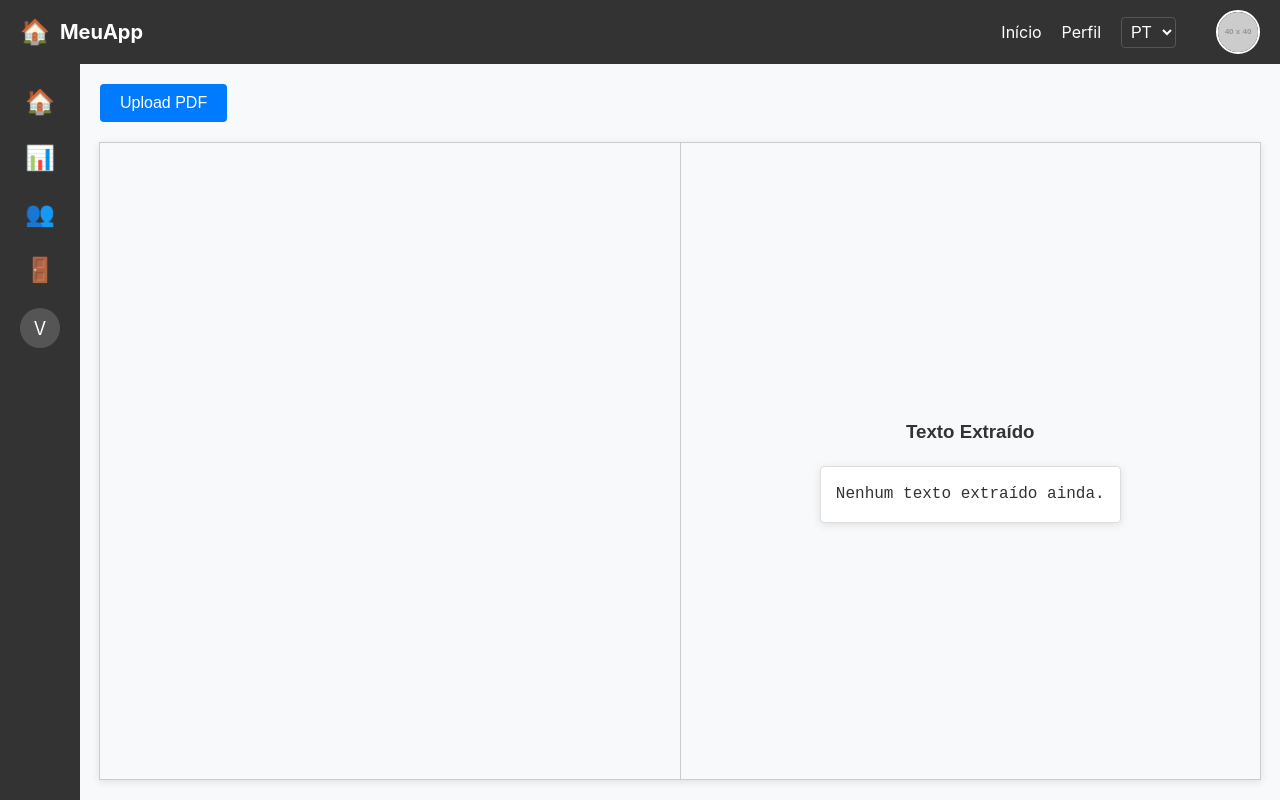
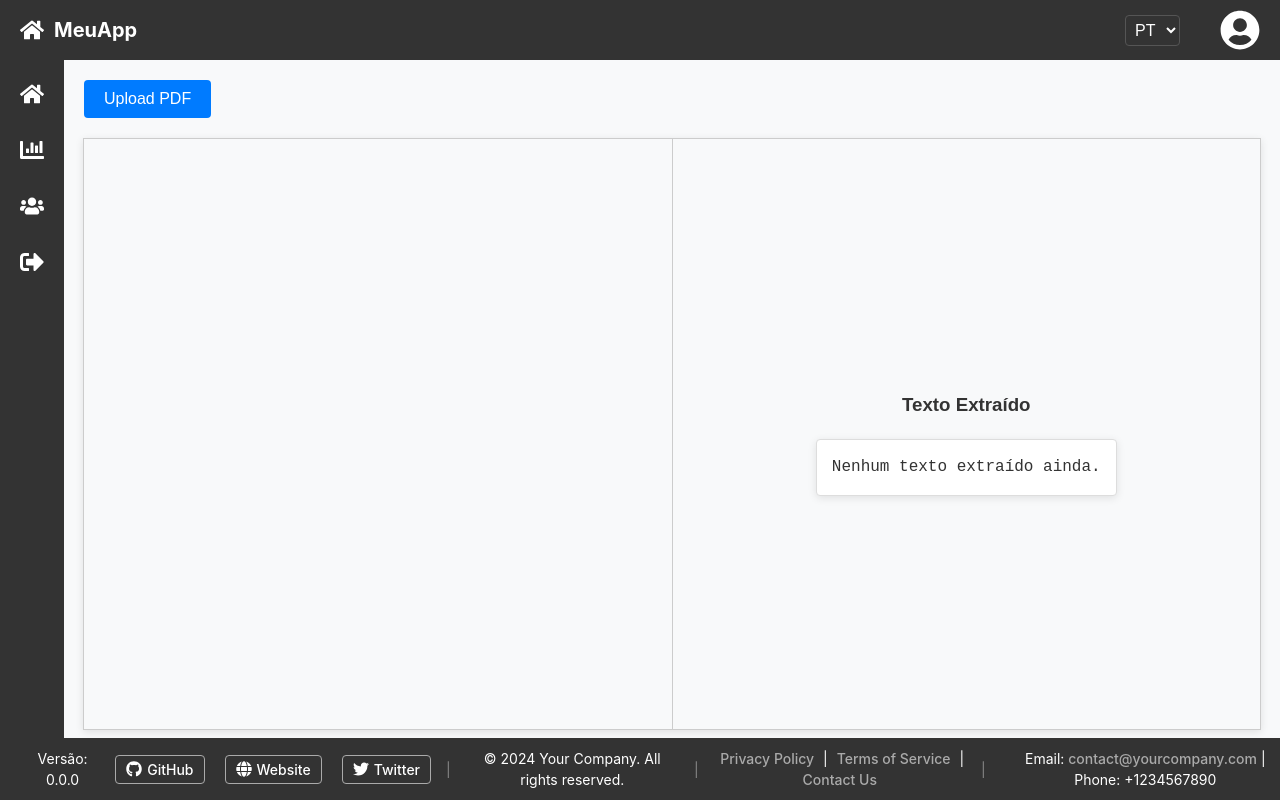
Before and after one commit to notNilton/hexa-nest, a React (Vite) app: page / in a window 1280 px wide. Built offline with nearby package versions, Linux system fonts and the light colour scheme.

Commit message:
Novo Commit

```diff
--- a/package.json
+++ b/package.json
@@ -19,6 +19,7 @@
     "react": "^18.3.1",
     "react-dom": "^18.3.1",
     "react-i18next": "^15.0.1",
+    "react-icons": "^5.3.0",
     "react-router-dom": "^6.26.0"
   },
   "devDependencies": {
--- a/src/components/FooterComp.scss
+++ b/src/components/FooterComp.scss
@@ -2,29 +2,80 @@
   background-color: #333;
   color: white;
   text-align: center;
+  padding: 10px 20px;
+  position: fixed;
+  bottom: 0;
+  left: 0;
+  width: 100%;
 }
 
 .footer-content {
   display: flex;
-  flex-direction: column;
+  justify-content: center;
   align-items: center;
+  flex-wrap: nowrap;
+  /* Prevent wrapping */
+  font-size: 14px;
+
+  .version,
+  .github-button,
+  .website-button,
+  .twitter-button,
+  .copyright,
+  .disclaimer,
+  .contact-info {
+    margin: 0 10px;
+    /* Add space between each element */
   }
 
-.version {
-  color: #aaa;
+  .footer-divider {
+    margin: 0 5px;
+    color: #888;
+    /* Divider color */
   }
 
-.github-button {
+  .github-button,
+  .website-button,
+  .twitter-button {
+    display: flex;
+    align-items: center;
     background-color: transparent;
     border: 1px solid #aaa;
     color: white;
-  padding: 8px 12px;
+    padding: 5px 10px;
     border-radius: 4px;
     cursor: pointer;
-  margin-top: 10px;
-  transition: background-color 0.3s ease;
+    transition: background-color 0.3s ease, border-color 0.3s ease;
+
+    &:hover {
+      background-color: #444;
+      border-color: #fff;
     }
 
-.github-button:hover {
-  background-color: #444;
+    .github-icon,
+    .website-icon,
+    .twitter-icon {
+      margin-right: 5px;
+      font-size: 16px;
     }
+  }
+
+  .disclaimer a {
+    color: #aaa;
+    text-decoration: none;
+    margin: 0 5px;
+
+    &:hover {
+      text-decoration: underline;
+    }
+  }
+
+  .contact-info a {
+    color: #aaa;
+    text-decoration: none;
+
+    &:hover {
+      text-decoration: underline;
+    }
+  }
+}
--- a/src/components/FooterComp.tsx
+++ b/src/components/FooterComp.tsx
@@ -1,20 +1,61 @@
 import React from "react";
+import { FaGithub, FaGlobe, FaTwitter } from "react-icons/fa";
 import "./FooterComp.scss";
-import packageJson from "../../package.json"; // Import the JSON directly
+import packageJson from "../../package.json";
 
 const FooterComp: React.FC = () => {
   return (
     <footer className="footer">
       <div className="footer-content">
-        <p>Footer text here.</p>
-        <p className="version">Versão: {packageJson.version}</p>
+        <span className="version">Versão: {packageJson.version}</span>
 
         <button
           className="github-button"
           onClick={() => window.open("https://github.com/notNilton", "_blank")}
+          aria-label="GitHub"
         >
-          GitHub
+          <FaGithub className="github-icon" /> GitHub
         </button>
+
+        <button
+          className="website-button"
+          onClick={() => window.open("https://yourwebsite.com", "_blank")}
+          aria-label="Website"
+        >
+          <FaGlobe className="website-icon" /> Website
+        </button>
+
+        <button
+          className="twitter-button"
+          onClick={() =>
+            window.open("https://twitter.com/yourprofile", "_blank")
+          }
+          aria-label="Twitter"
+        >
+          <FaTwitter className="twitter-icon" /> Twitter
+        </button>
+
+        <span className="footer-divider">|</span>
+
+        <span className="copyright">
+          © {new Date().getFullYear()} Your Company. All rights reserved.
+        </span>
+
+        <span className="footer-divider">|</span>
+
+        <span className="disclaimer">
+          <a href="/privacy-policy">Privacy Policy</a> |{" "}
+          <a href="/terms-of-service">Terms of Service</a> |{" "}
+          <a href="/contact-us">Contact Us</a>
+        </span>
+
+        <span className="footer-divider">|</span>
+
+        <span className="contact-info">
+          Email:{" "}
+          <a href="mailto:contact@yourcompany.com">contact@yourcompany.com</a> |
+          Phone: +1234567890
+        </span>
       </div>
     </footer>
   );
--- a/src/components/NavbarComp.scss
+++ b/src/components/NavbarComp.scss
@@ -1,21 +1,21 @@
+/* Navbar Component Styles */
 .navbar {
   background-color: #333;
   color: white;
   padding: 10px 20px;
   box-shadow: 0 2px 5px rgba(0, 0, 0, 0.2);
-}
 
+  /* Wrapper for the content inside the Navbar */
   .wrapper {
     display: flex;
     justify-content: space-between;
     align-items: center;
-}
 
+    /* Brand section with icon and name */
     .brand {
       display: flex;
       align-items: center;
       cursor: pointer;
-}
 
       .brand-icon {
         font-size: 24px;
@@ -26,46 +26,45 @@
         font-size: 20px;
         font-weight: bold;
       }
+    }
 
+    /* Items section (language selector and avatar) */
     .items {
       display: flex;
       align-items: center;
-}
 
+      /* Individual item styles */
       .item {
         margin-left: 20px;
         cursor: pointer;
         font-size: 16px;
         transition: color 0.3s ease;
-}
 
-.item:hover {
+        &:hover {
           color: #f0f0f0;
           text-decoration: underline;
         }
 
-.avatar {
+        /* Avatar styles */
+        &.avatar {
           display: flex;
           align-items: center;
           justify-content: center;
+
+          .avatar-icon {
+            font-size: 40px;
+            color: #fff;
+            transition: color 0.3s ease;
+
+            &:hover {
+              color: #f0f0f0;
+            }
+          }
         }
 
-.avatar-icon {
-  width: 40px;
-  height: 40px;
-  border-radius: 50%;
-  object-fit: cover;
-  border: 2px solid #fff;
-  transition: border-color 0.3s ease;
-}
-
-.avatar-icon:hover {
-  border-color: #f0f0f0;
-}
-
-.language-selector {
-  margin-right: 20px; /* Adjust spacing between language selector and avatar */
-}
+        /* Language selector dropdown styles */
+        &.language-selector {
+          margin-right: 20px;
 
           .language-dropdown {
             background-color: #333;
@@ -77,8 +76,13 @@
             cursor: pointer;
             outline: none;
             transition: background-color 0.3s ease;
-}
 
-.language-dropdown:hover {
+            &:hover {
               background-color: #444;
             }
+          }
+        }
+      }
+    }
+  }
+}
--- a/src/components/NavbarComp.tsx
+++ b/src/components/NavbarComp.tsx
@@ -1,6 +1,7 @@
 import React, { useState } from "react";
 import { useNavigate } from "react-router-dom";
 import { useTranslation } from "react-i18next";
+import { FaHome, FaUserCircle } from "react-icons/fa"; // Importing icons from react-icons
 import "./NavbarComp.scss";
 
 const NavbarComp: React.FC = () => {
@@ -28,35 +29,25 @@ const NavbarComp: React.FC = () => {
     <div className="navbar">
       <div className="wrapper">
         <div className="brand" onClick={goToHome}>
-          <span className="brand-icon">🏠</span>
-          <span className="brand-name">{t("myApp")}</span>{" "}
+          <FaHome className="brand-icon" /> {/* Using FontAwesome Home icon */}
+          <span className="brand-name">{t("MeuApp")}</span>{" "}
           {/* Use translation */}
         </div>
         <div className="items">
-          <div className="item" onClick={goToHome}>
-            {t("home")} {/* Use translation */}
-          </div>
-          <div className="item" onClick={goToProfile}>
-            {t("profile")} {/* Use translation */}
-          </div>
           <div className="item language-selector">
             <select
               value={language}
               onChange={handleLanguageChange}
               className="language-dropdown"
             >
-              <option value="en">EN</option>{" "}
-              {/* Note that the values should match the language codes in i18n */}
+              <option value="en">EN</option>
               <option value="pt">PT</option>
               <option value="es">ES</option>
             </select>
           </div>
           <div className="item avatar" onClick={goToProfile}>
-            <img
-              src="https://via.placeholder.com/40"
-              alt="User Avatar"
-              className="avatar-icon"
-            />
+            <FaUserCircle className="avatar-icon" />{" "}
+            {/* Using FontAwesome User icon */}
           </div>
         </div>
       </div>
--- a/src/components/SidebarComp.scss
+++ b/src/components/SidebarComp.scss
@@ -3,42 +3,48 @@
   color: white;
   height: 100vh;
   padding: 20px;
-}
+  display: flex;
+  flex-direction: column;
+  justify-content: space-between;
 
   .center {
     display: flex;
     flex-direction: column;
     align-items: center;
-}
 
     ul {
       list-style-type: none;
       padding: 0;
       margin: 0;
-}
+      width: 100%;
 
       li {
         margin-bottom: 20px;
         width: 100%;
         text-align: center;
         border-radius: 4px;
-  transition: background-color 0.3s ease;
+        transition: background-color 0.3s ease, transform 0.3s ease;
+        cursor: pointer;
+
+        &:hover {
+          background-color: #444;
+          transform: scale(1.05);
+
+          .menu-icon {
+            color: #ffa500;
           }
-
-li:hover {
-  background-color: #444;
         }
 
         .menu-icon {
           color: white;
           font-size: 24px;
           display: block;
+          transition: color 0.3s ease;
+        }
       }
 
       .version-item {
-  position: relative;
-  margin-top: auto; /* Push the version item to the bottom */
-}
+        margin-top: auto;
 
         .version-icon {
           color: white;
@@ -51,13 +57,14 @@ li:hover {
           justify-content: center;
           border-radius: 50%;
           cursor: pointer;
-  transition: background-color 0.3s ease;
+          transition: background-color 0.3s ease, transform 0.3s ease;
+
+          &:hover {
+            background-color: #666;
+            transform: rotate(20deg);
           }
-
-.version-icon:hover {
-  background-color: #666;
         }
-
-.version-icon:hover::after {
-  opacity: 1;
       }
+    }
+  }
+}
--- a/src/components/SidebarComp.tsx
+++ b/src/components/SidebarComp.tsx
@@ -1,11 +1,12 @@
 import React from "react";
 import { useNavigate } from "react-router-dom";
+import { FaHome, FaChartBar, FaUsers, FaSignOutAlt } from "react-icons/fa";
 import "./SidebarComp.scss";
-import packageJson from "../../package.json"; // Importação de JSON
+import packageJson from "../../package.json";
 
 const SidebarComp: React.FC = () => {
   const navigate = useNavigate();
-  const version = packageJson.version; // Acesse a versão
+  const version = packageJson.version;
 
   const handleNavigation = (path: string) => {
     if (path === "/logout") {
@@ -16,10 +17,10 @@ const SidebarComp: React.FC = () => {
   };
 
   const menuItems = [
-    { icon: "🏠", path: "/" }, // Home icon
-    { icon: "📊", path: "/dashboard" }, // Dashboard icon
-    { icon: "👥", path: "/usuarios" }, // Users icon
-    { icon: "🚪", path: "/logout" }, // Logout icon
+    { icon: <FaHome />, path: "/" },
+    { icon: <FaChartBar />, path: "/dashboard" },
+    { icon: <FaUsers />, path: "/usuarios" },
+    { icon: <FaSignOutAlt />, path: "/logout" },
   ];
 
   return (
@@ -35,11 +36,6 @@ const SidebarComp: React.FC = () => {
               <span className="menu-icon">{item.icon}</span>
             </li>
           ))}
-          <li className="menu-item version-item">
-            <span className="version-icon" title={`Version ${version}.`}>
-              V
-            </span>
-          </li>
         </ul>
       </div>
     </div>
--- a/src/pages/Home.tsx
+++ b/src/pages/Home.tsx
@@ -1,6 +1,7 @@
 import SidebarComp from "../components/SidebarComp";
 import NavbarComp from "../components/NavbarComp";
 import HomeComp from "../components/HomeComp";
+import FooterComp from "../components/FooterComp";
 import "./Home.scss";
 
 const Home = () => {
@@ -15,6 +16,9 @@ const Home = () => {
       <div className="content-container">
         <HomeComp />
       </div>
+      <div className="footer-container">
+        <FooterComp />
+      </div>
     </div>
   );
 };
```
Also changed, not shown: 1 other file (tests, documents, lock files or other folders). Lines whose indentation alone changed are shown as unchanged.
